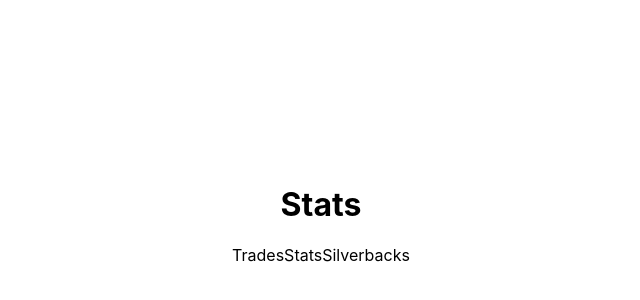
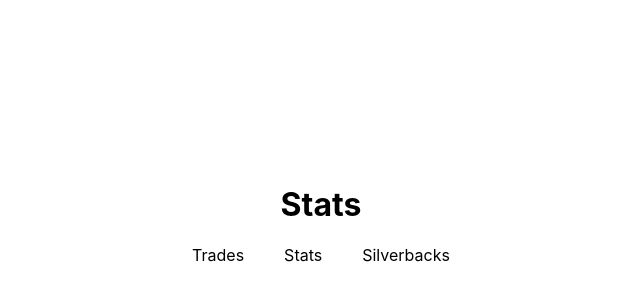
Before and after one commit to ethanrmorris/trade-sandbox, a Next.js app: page /stats in a window 1280 px wide. Shown: the part 186-486 px from the top of the page, without its empty margins (319-959 px from the left). Built offline with nearby package versions, Linux system fonts and the light colour scheme.

Commit message:
2 files modified

```diff
--- a/pages/ethan.js
+++ b/pages/ethan.js
@@ -5,7 +5,7 @@ export default function Ethan() {
   return (
     <div className={styles.container}>
       <h1>Ethan</h1>
-      <div>
+      <div className={styles.gap}>
         <Link href="/">
           <a>Trades</a>
         </Link>
--- a/pages/stats.js
+++ b/pages/stats.js
@@ -5,7 +5,7 @@ export default function Stats() {
   return (
     <div className={styles.container}>
       <h1>Stats</h1>
-      <div>
+      <div className={styles.gap}>
         <Link href="/">
           <a>Trades</a>
         </Link>
```
